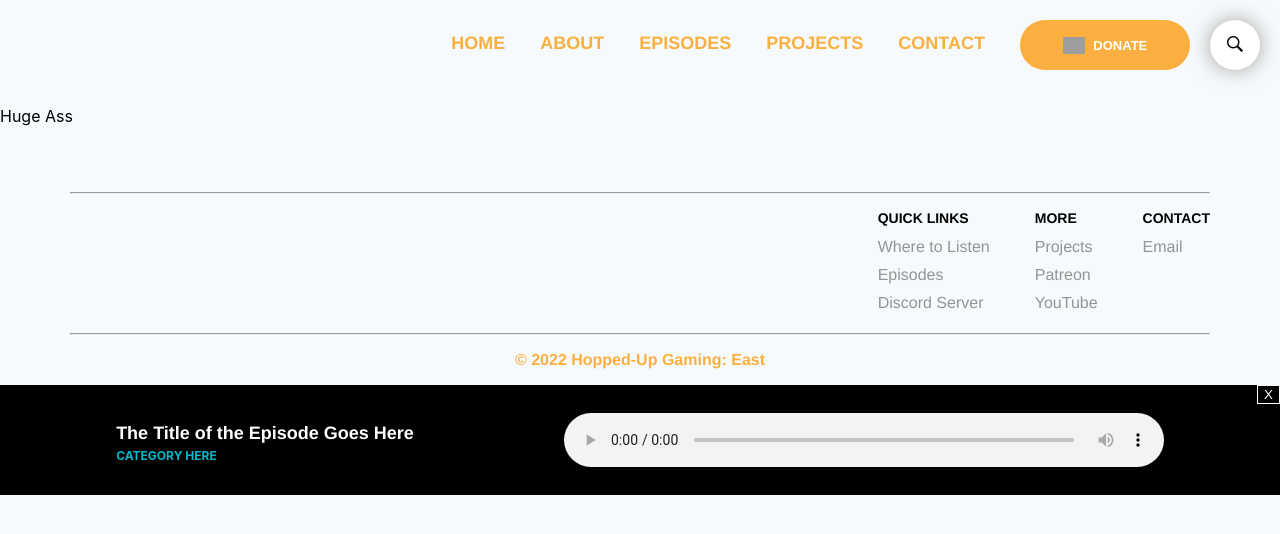
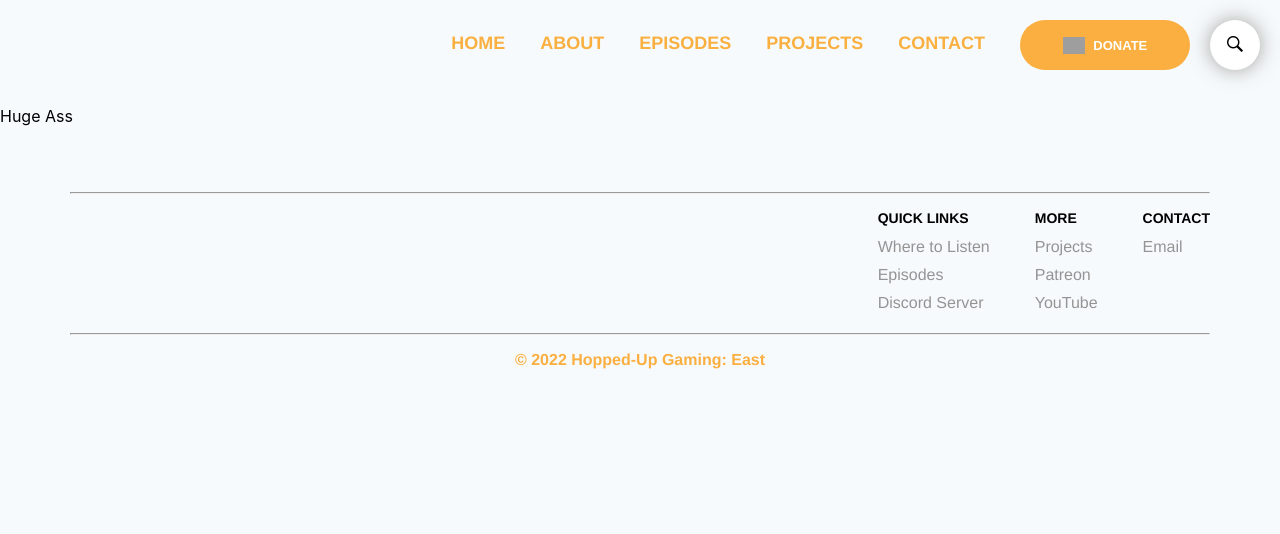
Before and after one commit to oakeef/huge_website, a React (Create React App) app: page /HugeAss in a window 1280 px wide. Shown: the top 534 px of the page. Built offline with nearby package versions, Linux system fonts and the light colour scheme; grey boxes are pictures that could not be loaded; a web font is replaced by a local one.

Commit message:
conditionally rendered Playback so that it only shows up if an episode is clicked on and playback is stopped if the x is clicked on. Added a useEffect so that any selected episode will automatically play when clicked on.

```diff
--- a/src/App.js
+++ b/src/App.js
@@ -13,7 +13,7 @@ import Episodes from "./Pages/Episodes/Episodes";
 import Playback from "./Components/Playback/Playback";
 
 export default function App() {
-    const [selectedEpisode, setSelectedEpisode] = useState({});
+    const [selectedEpisode, setSelectedEpisode] = useState(null);
     console.log(selectedEpisode);
     return (
         <>
@@ -36,7 +36,12 @@ export default function App() {
                     <Route path="HugeAss" element={<HugeAss />} />
                 </Routes>
                 <Footer />
-                <Playback />
+                {selectedEpisode && (
+                    <Playback
+                        selectedEpisode={selectedEpisode}
+                        setSelectedEpisode={setSelectedEpisode}
+                    />
+                )}
             </BrowserRouter>
         </>
     );
--- a/src/Components/Playback/Playback.js
+++ b/src/Components/Playback/Playback.js
@@ -1,36 +1,35 @@
-import React, { useState } from "react";
-import cs from "classnames";
+import React, { useEffect } from "react";
 import "./Playback.css";
 
 export default function Playback(props) {
-    const { podcastEpisode } = props;
-    const [isActive, setActive] = useState("false");
-    const ToggleClass = () => {
-        setActive(!isActive);
-        player.pause();
-    };
-    const player = document.querySelector(".playbackControl");
+    const { selectedEpisode, setSelectedEpisode } = props;
+
+    useEffect(() => {
+        const player = document.querySelector(".playbackControl");
+        player.play();
+    }, []);
 
     return (
-        <div
-            className={cs("playbackContainer", {
-                hidden: isActive === false,
-            })}
-        >
+        <div className="playbackContainer">
             <div className="playbackInnerContainer">
                 <div className="playbackEpInfo">
                     <span className="playbackEpTitle">
-                        The Title of the Episode Goes Here
+                        {selectedEpisode.title}
                     </span>
-                    <span className="playbackEpCategory">Category Here</span>
+                    <span className="playbackEpCategory">
+                        {selectedEpisode.category}
+                    </span>
                 </div>
 
                 <audio
                     className="playbackControl"
                     controls
-                    src="https://traffic.libsyn.com/secure/ba2a93ab-b653-4327-b3b5-30e460927380/HUGE_468_-_Like_A_Dill_Pickle_Ice_Tea.mp3?dest-id=37494"
+                    src={selectedEpisode.link}
                 ></audio>
-                <button onClick={ToggleClass} className="playbackClose">
+                <button
+                    onClick={() => setSelectedEpisode(null)}
+                    className="playbackClose"
+                >
                     X
                 </button>
             </div>
```
